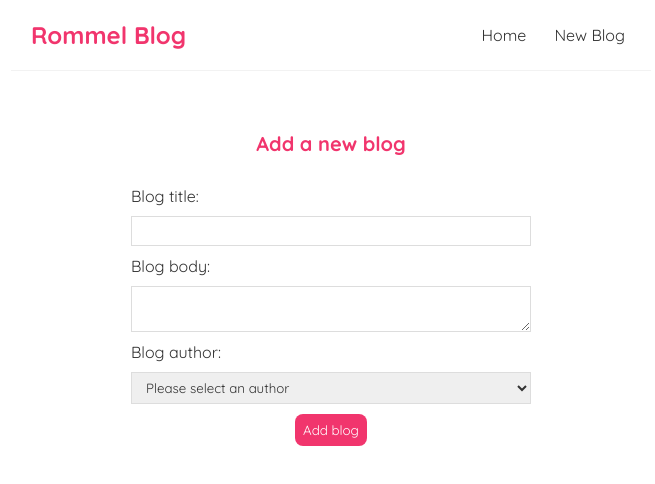
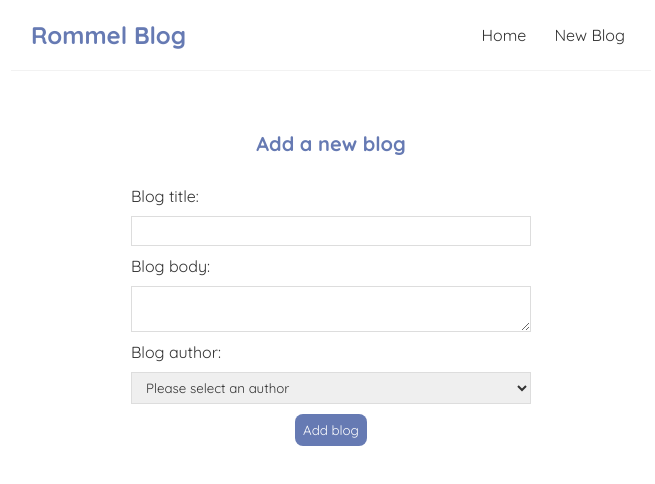
Before and after one commit to rommelcanoy/react-blog-app, a React (Create React App) app: page /create in a window 1280 px wide. Shown: the top 484 px of the page, without its empty margins (309-964 px from the left). Built offline with nearby package versions, Linux system fonts and the light colour scheme.

Commit message:
update: primary colors on the page

```diff
--- a/src/index.css
+++ b/src/index.css
@@ -15,7 +15,7 @@
   border-bottom: 1px solid #f2f2f2;
 }
 .navbar h1 {
-  color: #f1356d;
+  color: #667AB3;
 }
 .navbar .links {
   margin-left: auto;
@@ -26,7 +26,7 @@
   padding: 6px;
 }
 .navbar a:hover {
-  color: #f1356d;
+  color: #667AB3;
 }
 .content {
   max-width: 600px;
@@ -45,7 +45,7 @@
 }
 .blog-preview h2 {
   font-size: 20px;
-  color: #f1356d;
+  color: #667AB3;
   margin-bottom: 8px;
 }
 
@@ -56,14 +56,14 @@
 /* blog details page */
 .blog-details h2 {
   font-size: 20px;
-  color: #f1356d;
+  color: #667AB3;
   margin-bottom: 10px;
 }
 .blog-details div {
   margin: 20px 0;
 }
 .blog-details button {
-  background: #f1356d;
+  background: #667AB3;
   color: #fff;
   border: 0;
   padding: 8px;
@@ -83,7 +83,7 @@
 }
 .create h2 {
   font-size: 20px;
-  color: #f1356d;
+  color: #667AB3;
   margin-bottom: 30px;
 }
 .create input, .create textarea, .create select {
@@ -95,7 +95,7 @@
   display: block;
 }
 .create button {
-  background: #f1356d;
+  background: #667AB3;
   color: #fff;
   border: 0;
   padding: 8px;
```
